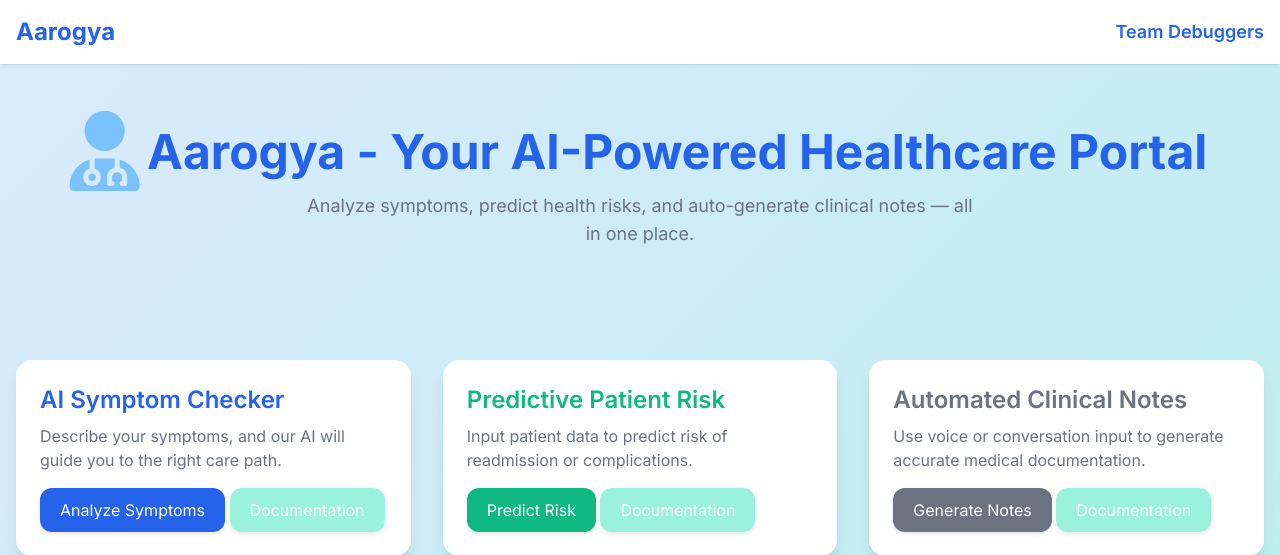
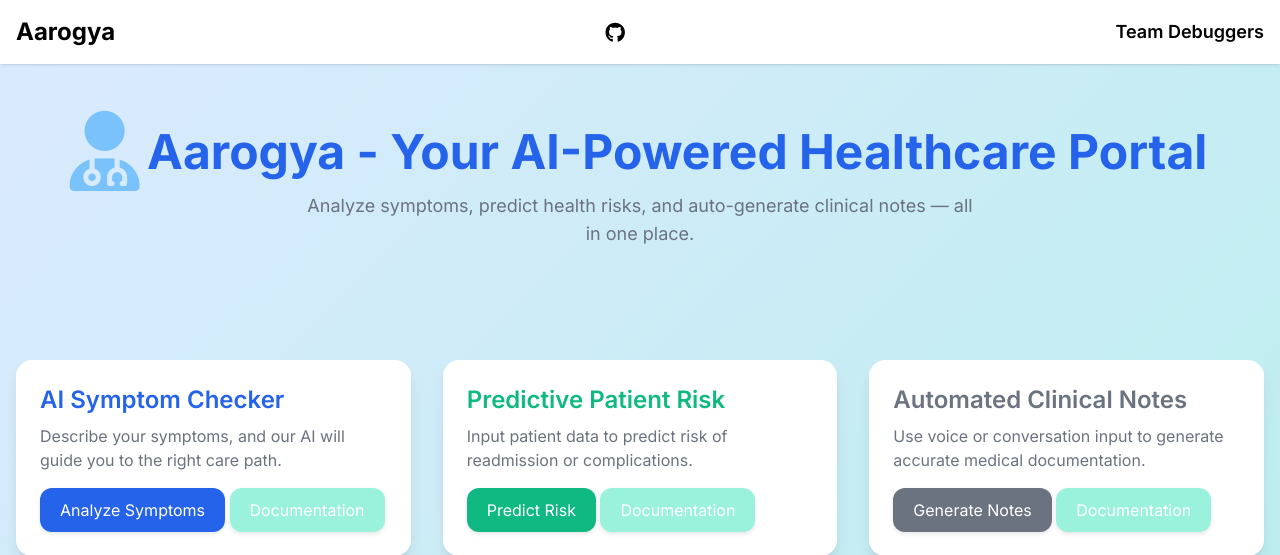
Before and after one commit to shreyash729/aarogya-hackathon, a Flask app: page / in a window 1280 px wide. Shown: the top 555 px of the page. Run offline with Flask 3, Linux system fonts and the light colour scheme; parts of the project's set-up code (start-up, migrations or seed data) failed here and were passed over; some libraries are stand-ins or nearby versions.

Commit message:
Update index.html

```diff
--- a/templates/index.html
+++ b/templates/index.html
@@ -72,8 +72,9 @@
 <body class="font-sans">
   <nav class="bg-white shadow animate-fadeIn relative z-10">
     <div class="max-w-7xl mx-auto px-4 py-4 flex justify-between items-center">
-      <a href = "/"><h1 class="text-2xl font-bold text-primary">Aarogya</h1></a>
-      <a href="/team" class="text-lg font-semibold text-primary">Team Debuggers</a>
+      <a href = "/"><h1 class="text-2xl font-bold">Aarogya</h1></a>
+      <a href = "https://github.com/shreyash729/Cyfuture-Hackathon"><i class="fa-brands fa-github fa-lg"></i></a>
+      <a href="/team" class="text-lg font-semibold">Team Debuggers</a>
     </div>
   </nav>
 
```
